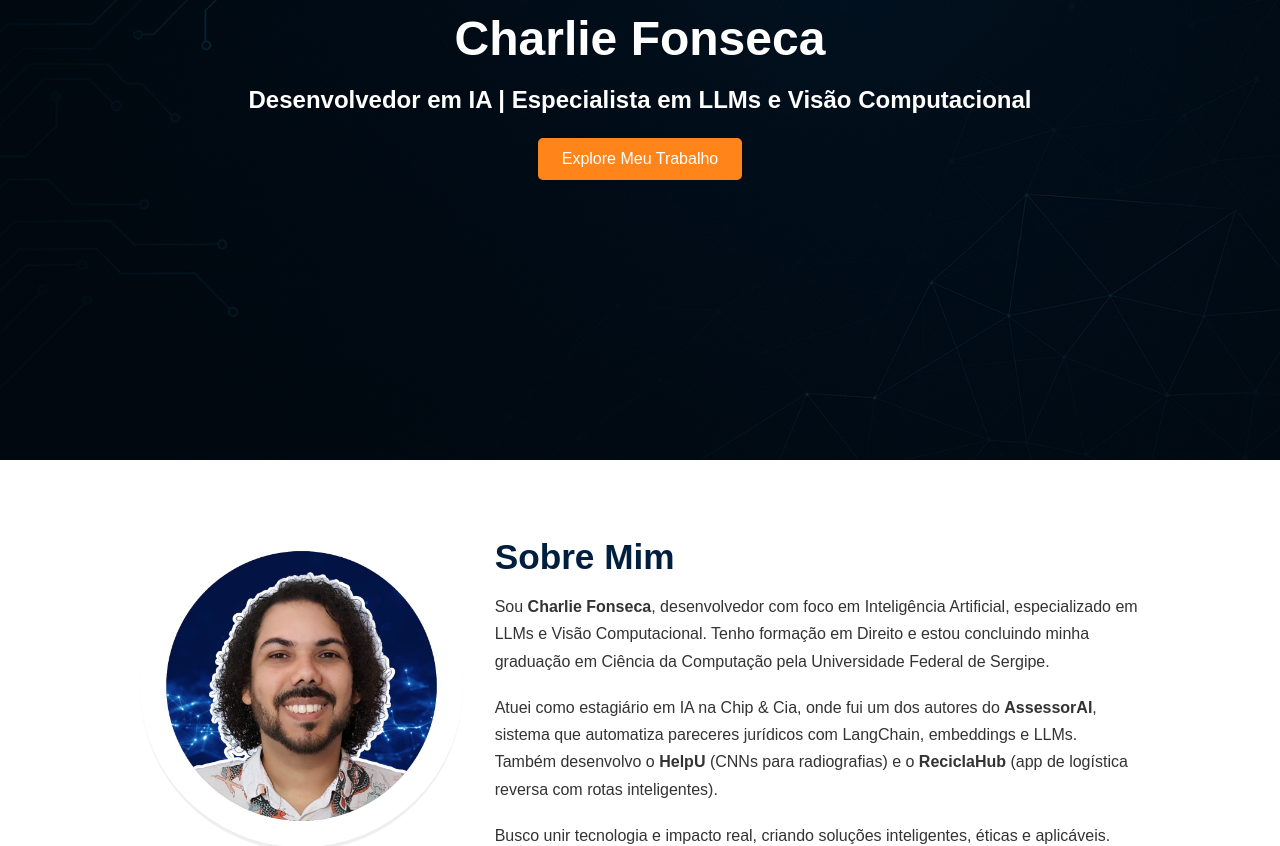
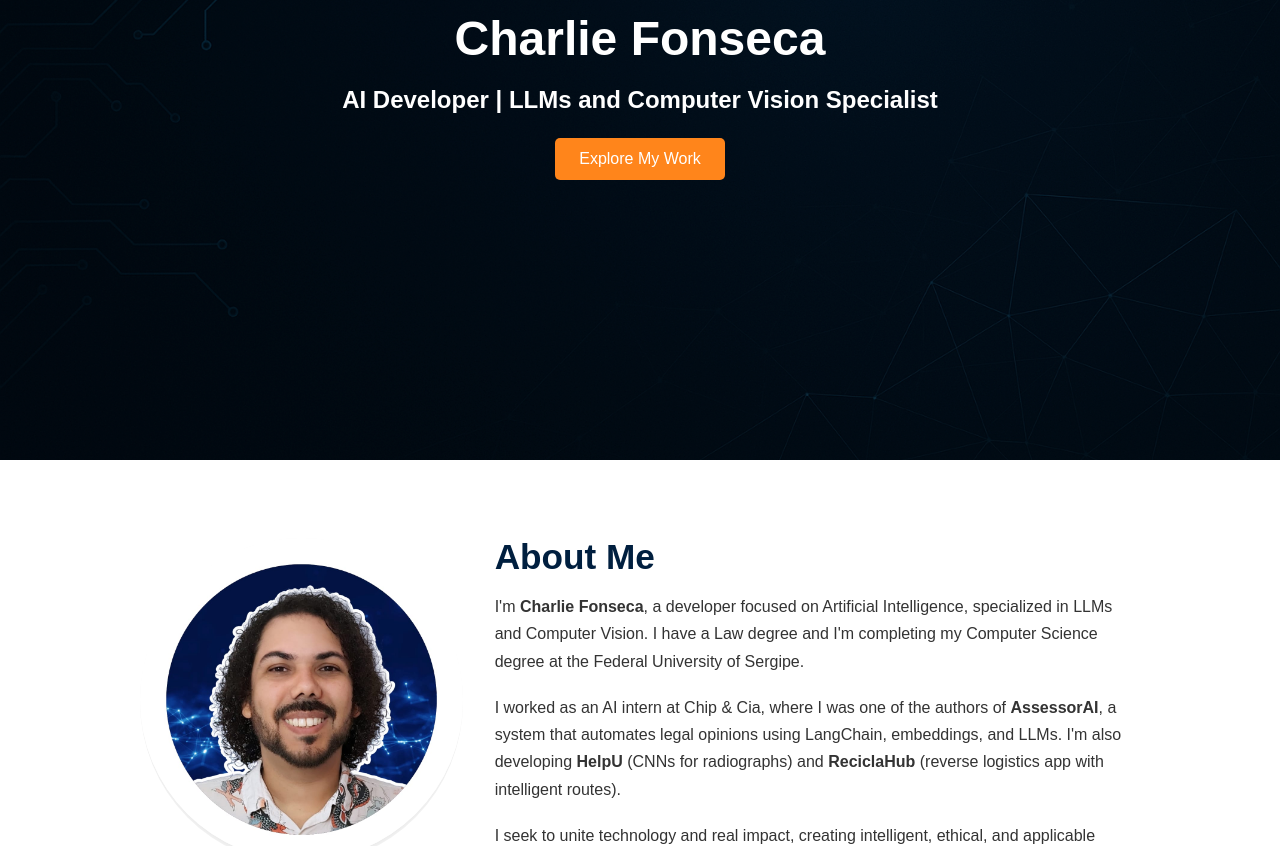
Before and after one commit to charlierf/charlie-dev-site, a React (Create React App) app: page / in a window 1280 px wide. Shown: the part 420-1266 px from the top of the page. Built offline with nearby package versions, Linux system fonts and the light colour scheme; the HTML template or start-up script is replaced by a standard one.

Commit message:
feat: integrate i18next for internationalization in About and Hero components; add translation files

```diff
--- a/src/components/About.js
+++ b/src/components/About.js
@@ -1,8 +1,11 @@
 import React from 'react';
+import { useTranslation } from 'react-i18next';
 import './About.css';
-import fotoPerfil from '../assets/foto.jpg'; // substitua com o nome do arquivo real
+import fotoPerfil from '../assets/foto.jpg';
 
 const About = () => {
+  const { t } = useTranslation();
+
   return (
     <section id="sobre" className="sobre">
       <div className="sobre-wrapper">
@@ -10,16 +13,10 @@ const About = () => {
           <img src={fotoPerfil} alt="Charlie Fonseca" />
         </div>
         <div className="sobre-texto">
-          <h2>Sobre Mim</h2>
-          <p>
-            Sou <strong>Charlie Fonseca</strong>, desenvolvedor com foco em Inteligência Artificial, especializado em LLMs e Visão Computacional. Tenho formação em Direito e estou concluindo minha graduação em Ciência da Computação pela Universidade Federal de Sergipe.
-          </p>
-          <p>
-            Atuei como estagiário em IA na Chip & Cia, onde fui um dos autores do <strong>AssessorAI</strong>, sistema que automatiza pareceres jurídicos com LangChain, embeddings e LLMs. Também desenvolvo o <strong>HelpU</strong> (CNNs para radiografias) e o <strong>ReciclaHub</strong> (app de logística reversa com rotas inteligentes).
-          </p>
-          <p>
-            Busco unir tecnologia e impacto real, criando soluções inteligentes, éticas e aplicáveis.
-          </p>
+          <h2>{t('about.title')}</h2>
+          <p dangerouslySetInnerHTML={{ __html: t('about.intro') }} />
+          <p dangerouslySetInnerHTML={{ __html: t('about.experience') }} />
+          <p>{t('about.mission')}</p>
         </div>
       </div>
     </section>
--- a/src/components/Hero.js
+++ b/src/components/Hero.js
@@ -1,14 +1,17 @@
 import React from 'react';
+import { useTranslation } from 'react-i18next';
 import './Hero.css';
 
 const Hero = () => {
+  const { t } = useTranslation();
+
   return (
     <section className="hero" id="inicio">
       <div className="hero-content">
         <h1>Charlie Fonseca</h1>
-        <h2>Desenvolvedor em IA | Especialista em LLMs e Visão Computacional</h2>
+        <h2>{t('hero.subtitle')}</h2>
         <button onClick={() => document.getElementById('sobre').scrollIntoView({ behavior: 'smooth' })}>
-          Explore Meu Trabalho
+          {t('hero.cta')}
         </button>
       </div>
     </section>
--- /dev/null
+++ b/src/translations/about.js
@@ -0,0 +1,14 @@
+export const about = {
+  en: {
+    title: 'About Me',
+    intro: 'I\'m <strong>Charlie Fonseca</strong>, a developer focused on Artificial Intelligence, specialized in LLMs and Computer Vision. I have a Law degree and I\'m completing my Computer Science degree at the Federal University of Sergipe.',
+    experience: 'I worked as an AI intern at Chip & Cia, where I was one of the authors of <strong>AssessorAI</strong>, a system that automates legal opinions using LangChain, embeddings, and LLMs. I\'m also developing <strong>HelpU</strong> (CNNs for radiographs) and <strong>ReciclaHub</strong> (reverse logistics app with intelligent routes).',
+    mission: 'I seek to unite technology and real impact, creating intelligent, ethical, and applicable solutions.'
+  },
+  pt: {
+    title: 'Sobre Mim',
+    intro: 'Sou <strong>Charlie Fonseca</strong>, desenvolvedor com foco em Inteligência Artificial, especializado em LLMs e Visão Computacional. Tenho formação em Direito e estou concluindo minha graduação em Ciência da Computação pela Universidade Federal de Sergipe.',
+    experience: 'Atuei como estagiário em IA na Chip & Cia, onde fui um dos autores do <strong>AssessorAI</strong>, sistema que automatiza pareceres jurídicos com LangChain, embeddings e LLMs. Também desenvolvo o <strong>HelpU</strong> (CNNs para radiografias) e o <strong>ReciclaHub</strong> (app de logística reversa com rotas inteligentes).',
+    mission: 'Busco unir tecnologia e impacto real, criando soluções inteligentes, éticas e aplicáveis.'
+  }
+};
--- /dev/null
+++ b/src/translations/hero.js
@@ -0,0 +1,10 @@
+export const hero = {
+  en: {
+    subtitle: 'AI Developer | LLMs and Computer Vision Specialist',
+    cta: 'Explore My Work'
+  },
+  pt: {
+    subtitle: 'Desenvolvedor em IA | Especialista em LLMs e Visão Computacional',
+    cta: 'Explore Meu Trabalho'
+  }
+};
```
